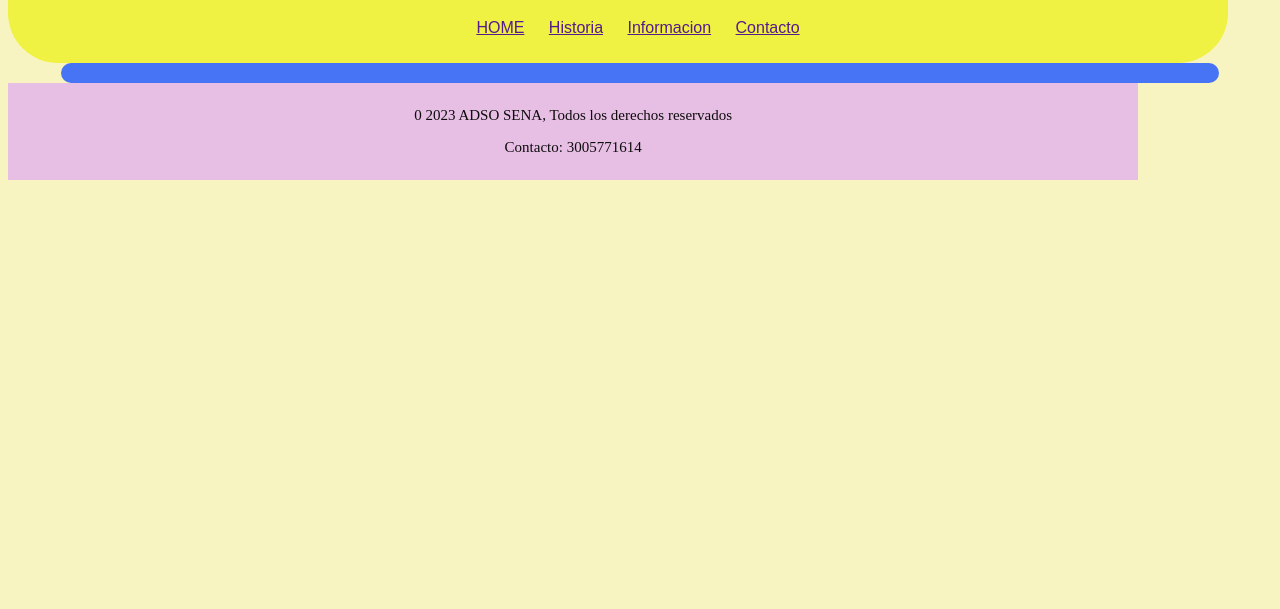
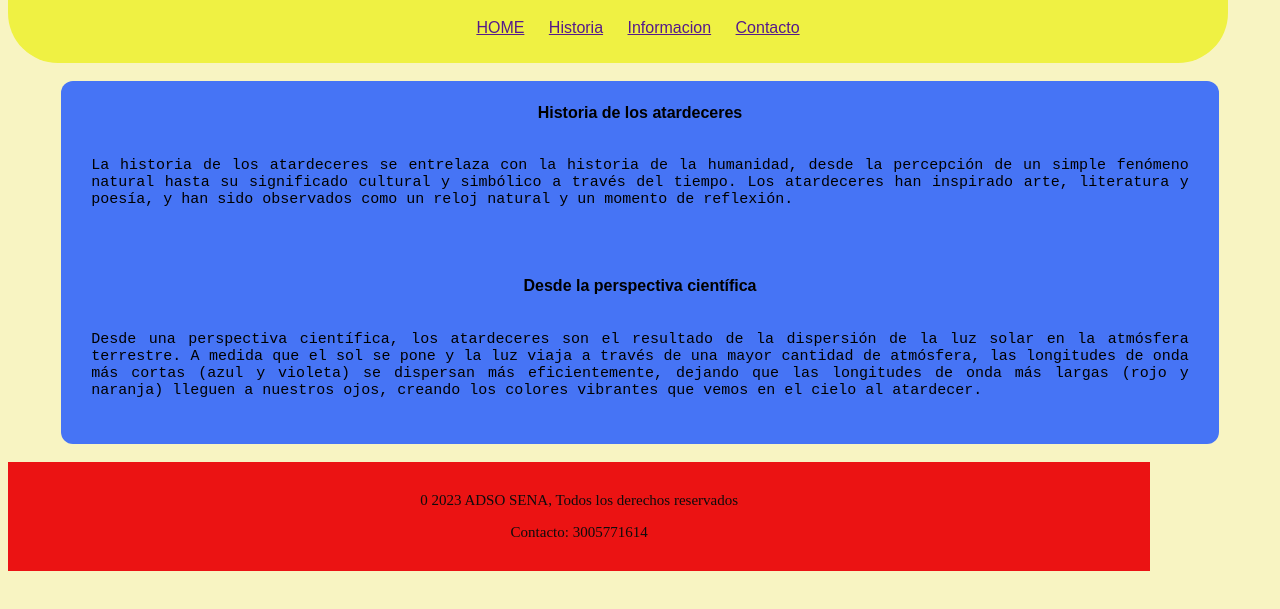
Before and after one commit to va-mu08/ADSOcomercio, a plain HTML site: page historia.html in a window 1280 px wide. Shown: the part 79-688 px from the top of the page. Drawn offline with Linux system fonts and the light colour scheme.

Commit message:
rama desarrollador, ver 4 historia

```diff
--- a/estilos/style.css
+++ b/estilos/style.css
@@ -23,6 +23,7 @@ nav ul{
 
 }
 nav a{
+
     padding: 12px 10px;
 }
 main{
@@ -34,22 +35,22 @@ main{
 
 
 }
-section{
-    width: 70%;
-    padding: 10px;
+.section{
+    width: 80%;
+    padding: 12px;
     border-radius: 12px;
-    background-color: rgb(236, 59, 53);
+    background-color: rgb(218, 22, 15);
     margin: 0% auto;
-    box-shadow: 0 5px 12px rgb(10, 10, 10);
+    box-shadow: 0 5px 12px rgb(12, 12, 12);
 
 
 }
 footer{
      width: 88%;
-    padding: 9px;
+    padding: 15px;
     text-align: center;
     font-size: 15px;
-    background-color: rgb(231, 191, 229);
+    background-color: rgb(235, 19, 19);
     color: rgb(14, 12, 12);
 
 
@@ -57,3 +58,17 @@ footer{
 div{
     text-align: center;
 }
+.titulo{
+    text-align: center;
+    font-family: Arial, Helvetica, sans-serif;
+    font-size: 16px;
+}
+.parrafos{
+    text-align: justify;
+    font-size: 15px;
+  font-family: 'Courier New', Courier, monospace;
+    padding: 20px;
+}
+h3{
+    text-align: center;
+}
--- a/historia.html
+++ b/historia.html
@@ -19,9 +19,26 @@
             </li></ul>
         </nav>
     </header>
+    <br>
     <main>
+         <section>
+            <h2 class="titulo" >Historia de los atardeceres</h2>
+            <p class="parrafos"  >
+                La historia de los atardeceres se entrelaza con la historia de la humanidad, desde la percepción de un simple fenómeno natural hasta su significado cultural y simbólico a través del tiempo. Los atardeceres han inspirado arte, literatura y poesía, y han sido observados como un reloj natural y un momento de reflexión.
+            </p>
+         </section>
+         <br>
+        <section>
+            <section>
 
+       <h3 class="titulo" >Desde la perspectiva científica</h3>
+            <p class="parrafos" >
+            Desde una perspectiva científica, los atardeceres son el resultado de la dispersión de la luz solar en la atmósfera terrestre. A medida que el sol se pone y la luz viaja a través de una mayor cantidad de atmósfera, las longitudes de onda más cortas (azul y violeta) se dispersan más eficientemente, dejando que las longitudes de onda más largas (rojo y naranja) lleguen a nuestros ojos, creando los colores vibrantes que vemos en el cielo al atardecer.  </p>
+        </section>
+
+        </section>
     </main>
+    <br>
     <footer>
         <p>0 2023 ADSO SENA, Todos los derechos reservados</p>
         <p>Contacto: 3005771614</p>
```
